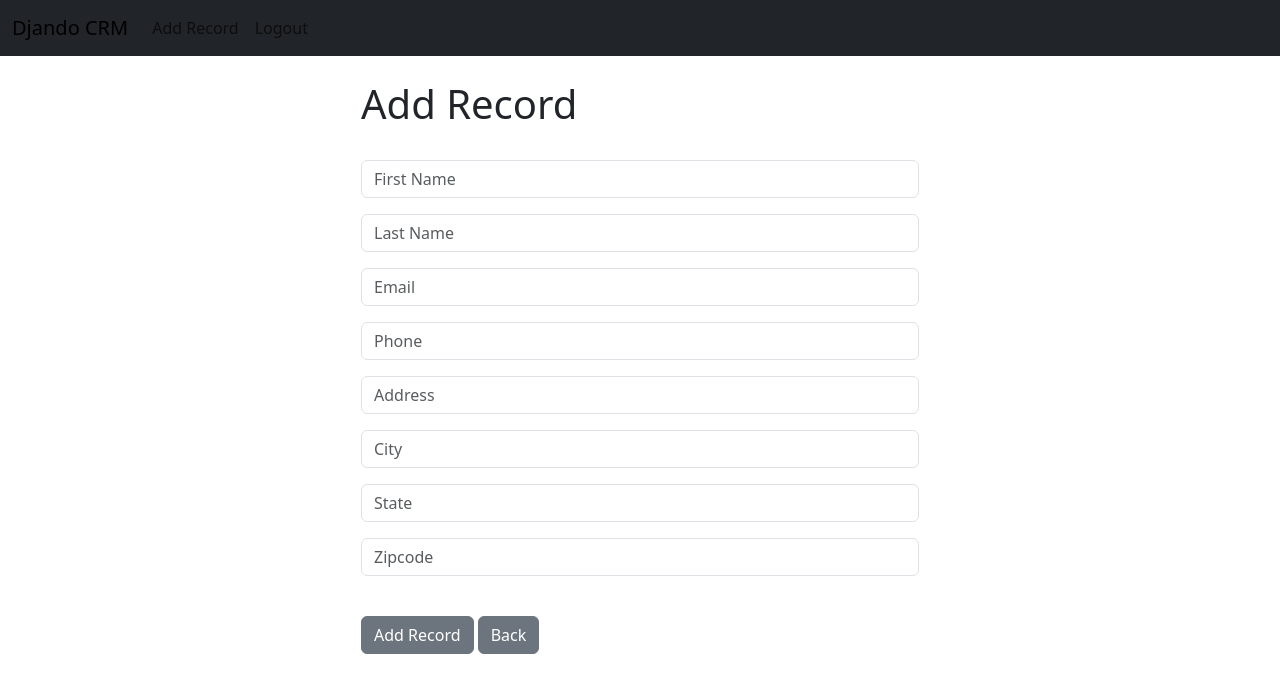
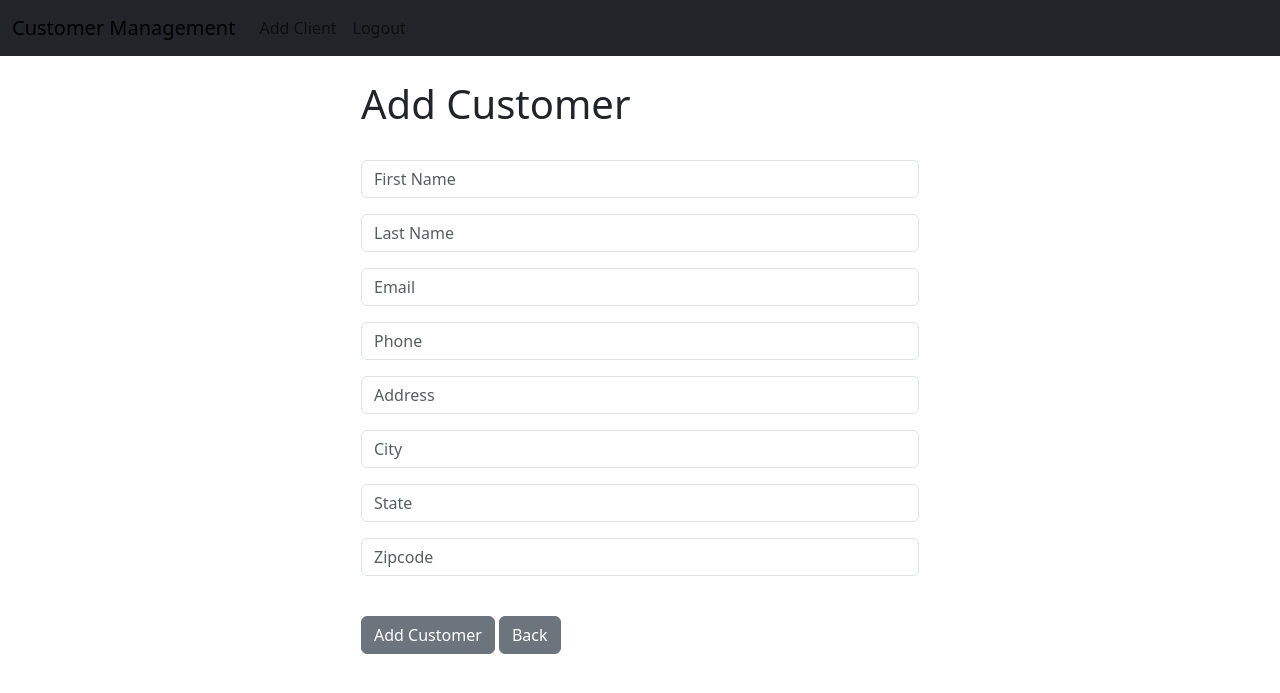
Before and after one commit to juliannParra99/django-CRM, a Django app: page /add_record/ in a window 1280 px wide. Shown: the top 693 px of the page. Run offline with Django 4.2, Linux system fonts and the light colour scheme; the visitor is signed in with stand-in values (Sample User, id 1).

Commit message:
Added:14. app customization (styles)

```diff
--- a/dcrm/website/templates/add_record.html
+++ b/dcrm/website/templates/add_record.html
@@ -2,7 +2,7 @@
 
 {% block content %}
 <div class="col-md-6 offset-md-3">
-    <h1>Add Record</h1>
+    <h1>Add Customer</h1>
     <br/>
     <!--  formulario para agregar records; se usa el formulario form.as_p de django mas el csrf token -->
     <form method="POST" action="{% url 'add_record' %}">
@@ -11,7 +11,7 @@
         {{ form.as_p }}
 
     <br/>
-      <button type="submit" class="btn btn-secondary">Add Record</button>
+      <button type="submit" class="btn btn-secondary">Add Customer</button>
        <a href="{% url 'home' %}" class="btn btn-secondary">Back</a>
 
     </form>
--- a/dcrm/website/templates/base.html
+++ b/dcrm/website/templates/base.html
@@ -3,8 +3,11 @@
   <head>
     <meta charset="utf-8">
     <meta name="viewport" content="width=device-width, initial-scale=1">
-    <title>Django CRM</title>
+
+    <title>Customer Management</title>
+    <link rel=icon href=https://cdn.jsdelivr.net/npm/@fortawesome/fontawesome-free@6/svgs/solid/user.svg>
     <link href="https://cdn.jsdelivr.net/npm/bootstrap@5.3.1/dist/css/bootstrap.min.css" rel="stylesheet" integrity="sha384-4bw+/aepP/YC94hEpVNVgiZdgIC5+VKNBQNGCHeKRQN+PtmoHDEXuppvnDJzQIu9" crossorigin="anonymous">
+
   </head>
   <body>
     {% include 'navbar.html' %}
--- a/dcrm/website/templates/home.html
+++ b/dcrm/website/templates/home.html
@@ -5,7 +5,7 @@
 <!-- si el usuario esta registrado hago esto -->
 
   {% if user.is_authenticated %}
-  <h1>Records</h1>
+  <h2>Customer information</h2>
 
   <table class="table table-striped table-hover table-bordered">
     <thead class="table-dark">
--- a/dcrm/website/templates/navbar.html
+++ b/dcrm/website/templates/navbar.html
@@ -1,7 +1,7 @@
 
 <nav class="navbar navbar-expand-lg navbar dark bg-dark">
     <div class="container-fluid">
-      <a class="navbar-brand" href="{% url 'home' %}">Djando CRM</a>
+      <a class="navbar-brand" href="{% url 'home' %}">Customer Management</a>
       <button class="navbar-toggler" type="button" data-bs-toggle="collapse" data-bs-target="#navbarSupportedContent" aria-controls="navbarSupportedContent" aria-expanded="false" aria-label="Toggle navigation">
         <span class="navbar-toggler-icon"></span>
       </button>
@@ -11,7 +11,7 @@
           <!-- si esta loguado no va a ver  el loging ni el register, por que ya esta en session -->
           {% if user.is_authenticated %}
           <li class="nav-item">
-            <a class="nav-link" href="{% url 'add_record' %}">Add Record</a>
+            <a class="nav-link" href="{% url 'add_record' %}">Add Client</a>
           </li>
           <li class="nav-item">
             <a class="nav-link" href="{% url 'logout' %}">Logout</a>
--- a/dcrm/website/templates/record.html
+++ b/dcrm/website/templates/record.html
@@ -41,7 +41,7 @@
 
 <a href="{% url 'home' %}" class="btn btn-secondary">Back</a>
 
-<a href="{% url 'update_record' customer_record.id %}" class="btn btn-secondary">Update Record</a>
+<a href="{% url 'update_record' customer_record.id %}" class="btn btn-secondary">Update Customer</a>
 <!-- ahora el nombre de la url es el que le pertenece a la url de borrar, que es un metodo para borrrar el registro y refirijir hacia la ruta home. el metodo necesita que le pasen el id, asique por eso le sumamos a la url el customer.record.id -->
 <a href="{% url 'delete_record' customer_record.id %}" class="btn btn-danger">Delete</a>
 
--- a/dcrm/website/templates/update_record.html
+++ b/dcrm/website/templates/update_record.html
@@ -1,14 +1,14 @@
 {% extends 'base.html' %} {% block content %}
 
 <div class="col-md-6 offset-md-3">
-  <h1>Update Record</h1>
+  <h1>Update Customer</h1>
   <br />
 
   <form method="POST">
     {% csrf_token %} {{ form.as_p }}
 
     <br />
-    <button type="submit" class="btn btn-secondary">Update Record</button>
+    <button type="submit" class="btn btn-secondary">Update Customer</button>
 
     <a href="{% url 'home' %}" class="btn btn-secondary">Back</a>
   </form>
```
